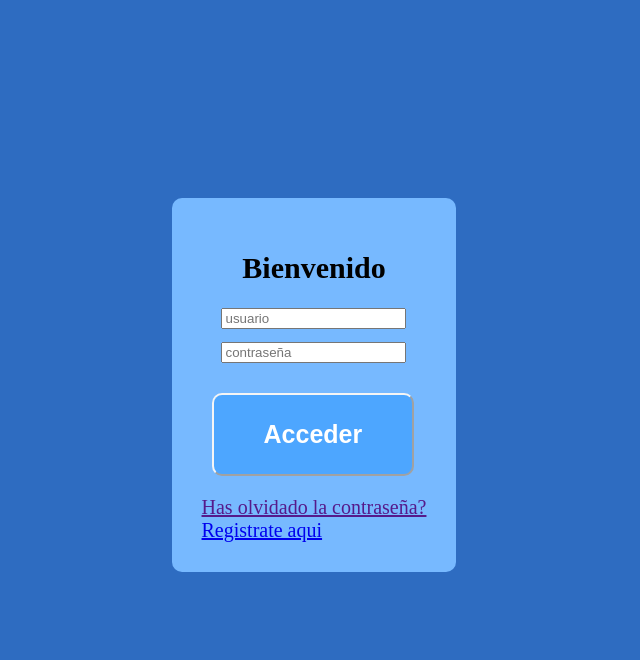
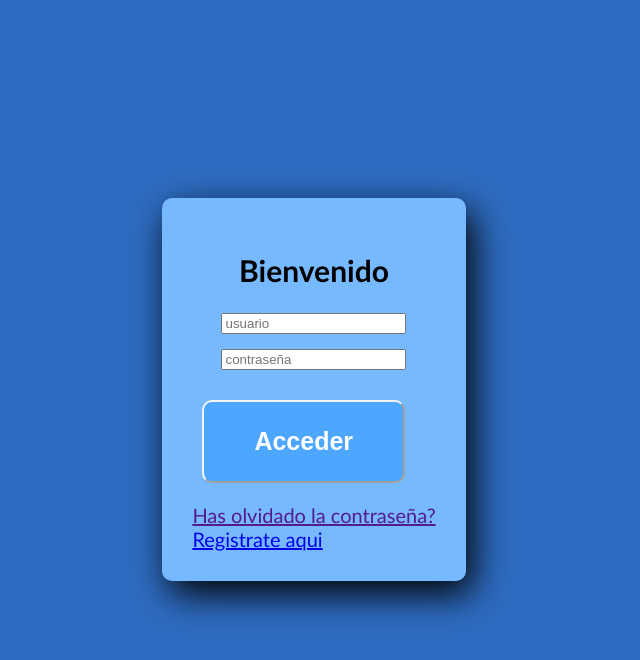
Before and after one commit to ErnestGomis/iRadarEye, a PHP site: page /html/login.html in a window 1280 px wide. Shown: the top 660 px of the page, without its empty margins (326-966 px from the left). Run offline with PHP 8.4, Linux system fonts and the light colour scheme.

Commit message:
ligeros cambios otra vez

```diff
--- a/css/index.css
+++ b/css/index.css
@@ -10,7 +10,7 @@ h1.Titulo {
     text-align: center;
     margin-top: 10%;
     font-size: 80px;
-    font-family: 'Impact', Impact, 'Arial Narrow Bold', sans-serif;
+    font-family: 'Gill Sans', 'Gill Sans MT', Calibri, 'Trebuchet MS', sans-serif;
 }
 
 div.BotoneraMain {
--- a/css/login.css
+++ b/css/login.css
@@ -15,6 +15,8 @@ div.recuadroLogin {
     margin-right: auto;
     padding: 30px;
     margin-top: 15%;
+    font-family: 'Gill Sans', 'Gill Sans MT', Calibri, 'Trebuchet MS', sans-serif;
+    box-shadow: 7px 13px 37px;
 }
 
 div.tituloFormulario {
--- a/html/login.html
+++ b/html/login.html
@@ -9,7 +9,7 @@
     <body class="backgroundLogin">
         <div class="flexin">
             <div class="recuadroLogin">
-                <form action="" method="post">
+                <form action="formulario" method="post">
                 <br>
                     <div class="tituloFormulario">
                         <label for="name"><b>Bienvenido</b></label>
```
